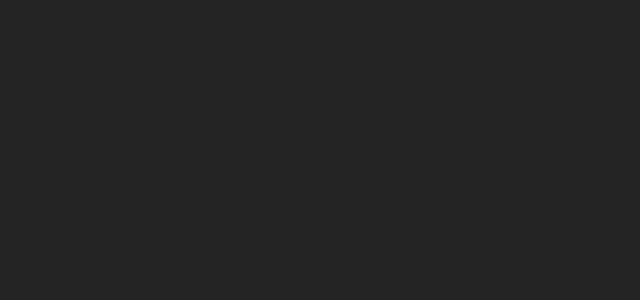
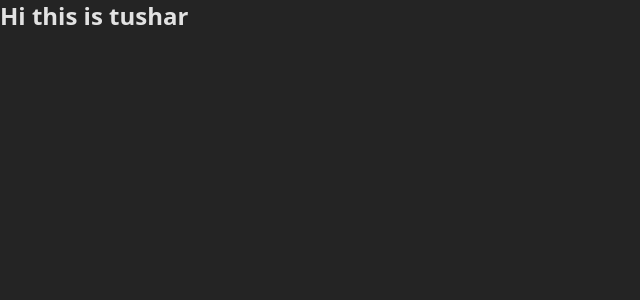
Before and after one commit to tushar0i/simple-payment-app, a React (Vite) app in the folder frontEnd/: page / in a window 1280 px wide. Shown: the top 300 px of the page, without its empty margins (0-640 px from the left). Built offline with nearby package versions, Linux system fonts and the light colour scheme.

Commit message:
Setting up frontEnd

```diff
--- /dev/null
+++ b/frontEnd/components/Heading.jsx
@@ -0,0 +1,9 @@
+export function Heading({content}){
+    return(
+        <>
+        <div className="text-2xl font-bold">
+        {content}
+        </div>
+        </>
+    )
+}
--- a/frontEnd/index.html
+++ b/frontEnd/index.html
@@ -4,7 +4,7 @@
     <meta charset="UTF-8" />
     <link rel="icon" type="image/svg+xml" href="/vite.svg" />
     <meta name="viewport" content="width=device-width, initial-scale=1.0" />
-    <title>simple-transaction-app</title>
+    <title>simple-payment-app</title>
   </head>
   <body>
     <div id="root"></div>
--- a/frontEnd/src/App.jsx
+++ b/frontEnd/src/App.jsx
@@ -1,10 +1,10 @@
 import './App.css'
-
+import { Heading } from '../components/Heading'
 function App() {
 
   return (
     <>
-
+    <Heading content={"Hi this is tushar"}></Heading>
     </>
   )
 }
--- a/frontEnd/vite.config.js
+++ b/frontEnd/vite.config.js
@@ -1,6 +1,6 @@
 import { defineConfig } from 'vite'
 import react from '@vitejs/plugin-react'
-import tailwindcss from '@tailwindcss/vite'
+import tailwindcss from "@tailwindcss/vite";
 
 // https://vite.dev/config/
 export default defineConfig({
```
Also changed, not shown: frontEnd/package.json (+6 -7 lines), frontEnd/pages/Dashboard.jsx (added), frontEnd/pages/SendMoney.jsx (added), frontEnd/pages/Signin.jsx (added), frontEnd/pages/Signup.jsx (added), frontEnd/src/index.css (line endings or trailing spaces), 2 other files (tests, documents, lock files or other folders).
